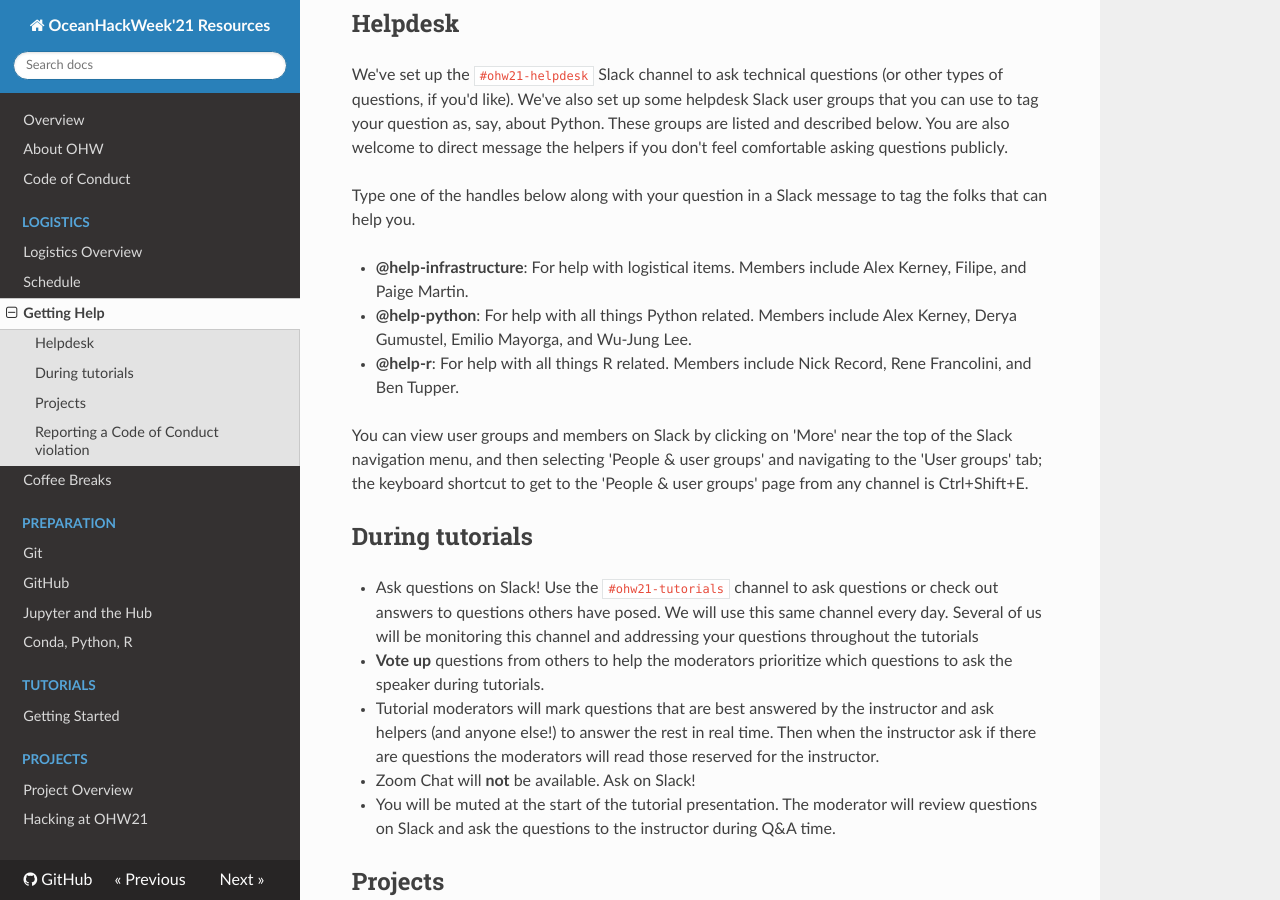
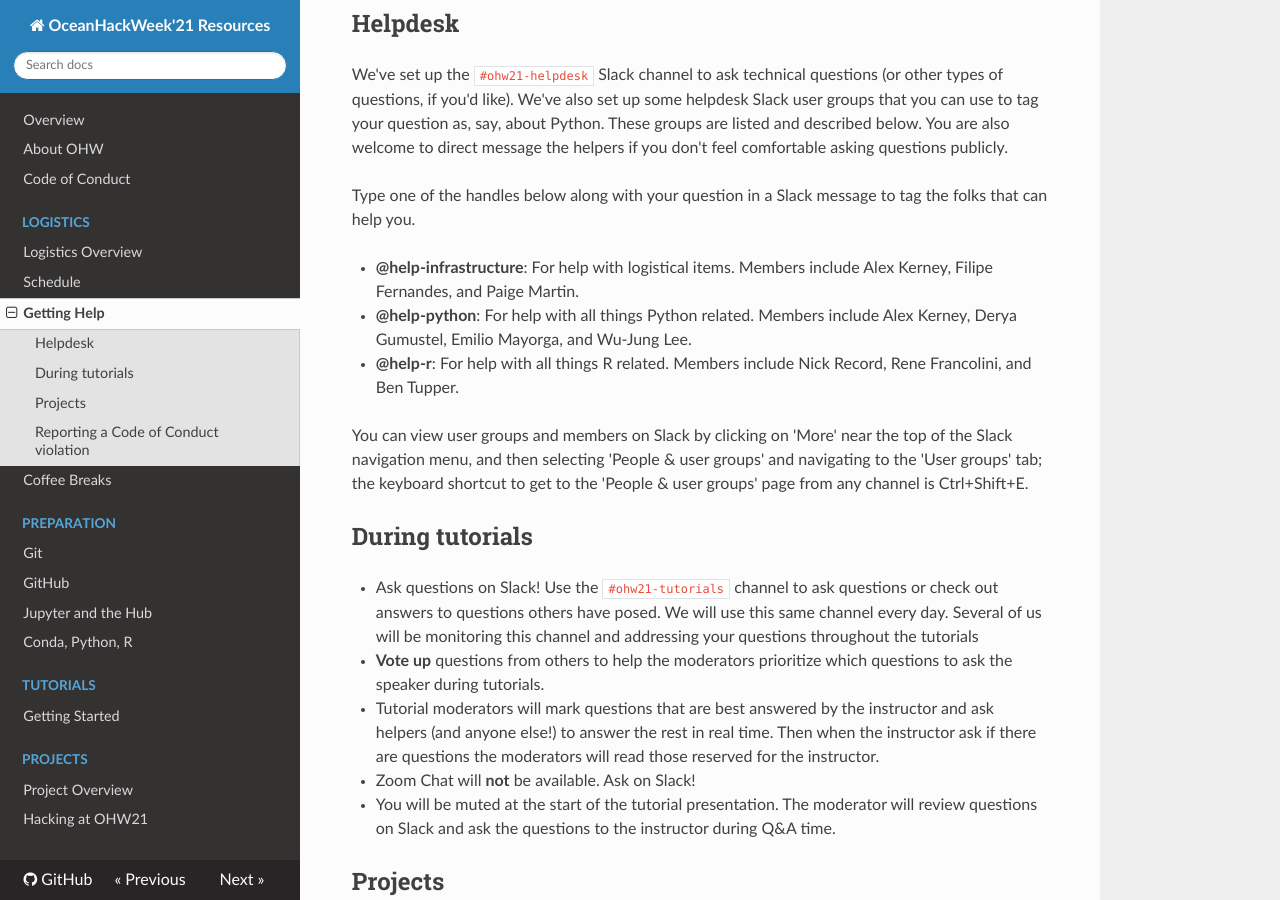
Before and after one commit to oceanhackweek/ohw-resources, an MkDocs documentation site: the page built from docs/logistics/getting_help.md, in a window 1280 px wide and 900 px high, scrolled down 322 px. Built offline with MkDocs 1.6.1, drawn with Linux system fonts in a browser that asks for light colours; nearby versions of some CDN libraries.

Commit message:
added Filipe's last name

```diff
--- a/docs/logistics/getting_help.md
+++ b/docs/logistics/getting_help.md
@@ -10,7 +10,7 @@ We've set up the `#ohw21-helpdesk` Slack channel to ask technical questions (or
 
 Type one of the handles below along with your question in a Slack message to tag the folks that can help you.
 
-- **@help-infrastructure**: For help with logistical items. Members include Alex Kerney, Filipe, and Paige Martin.
+- **@help-infrastructure**: For help with logistical items. Members include Alex Kerney, Filipe Fernandes, and Paige Martin.
 - **@help-python**: For help with all things Python related. Members include Alex Kerney, Derya Gumustel, Emilio Mayorga, and Wu-Jung Lee.
 - **@help-r**: For help with all things R related. Members include Nick Record, Rene Francolini, and Ben Tupper.
 
```
